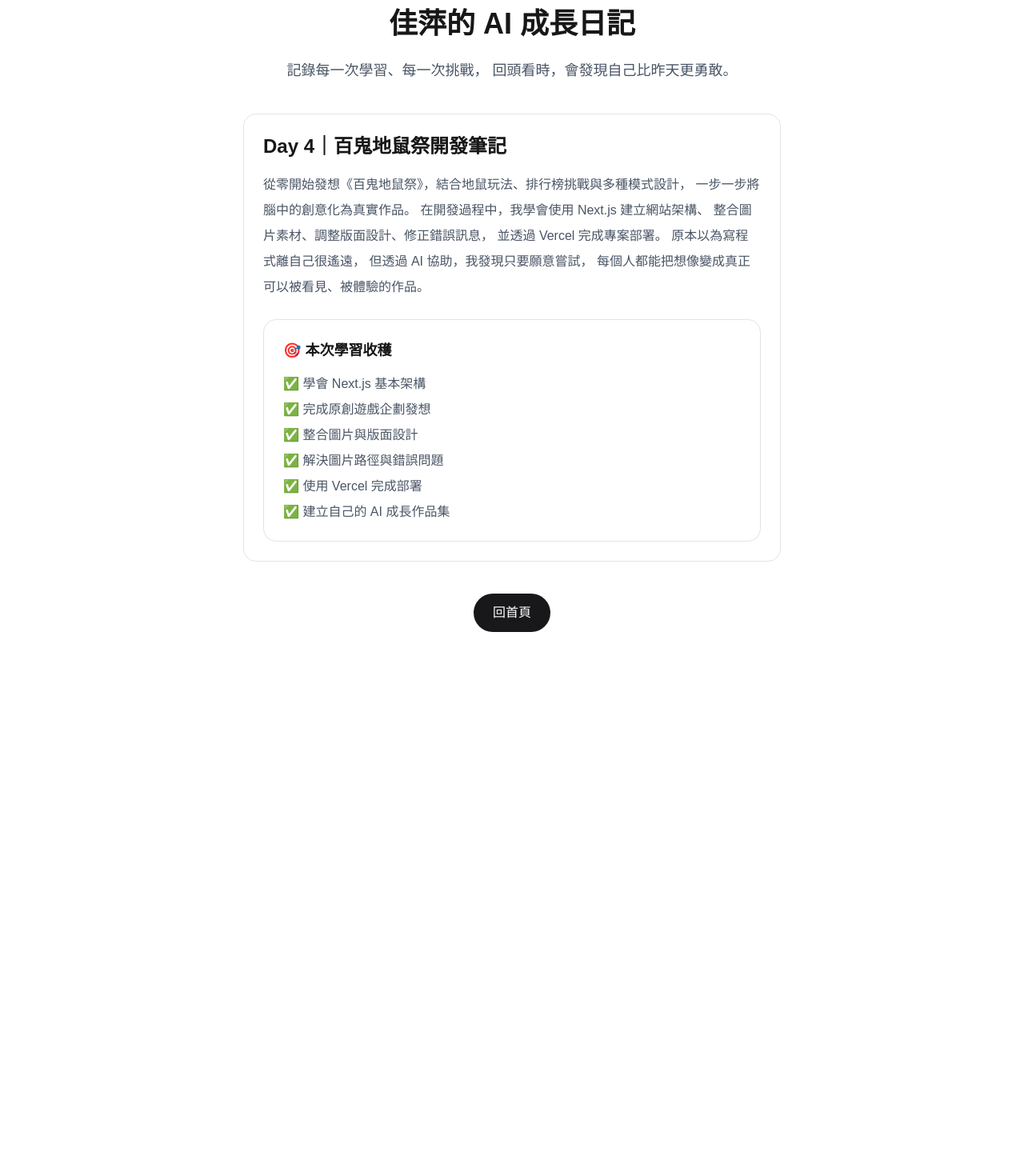
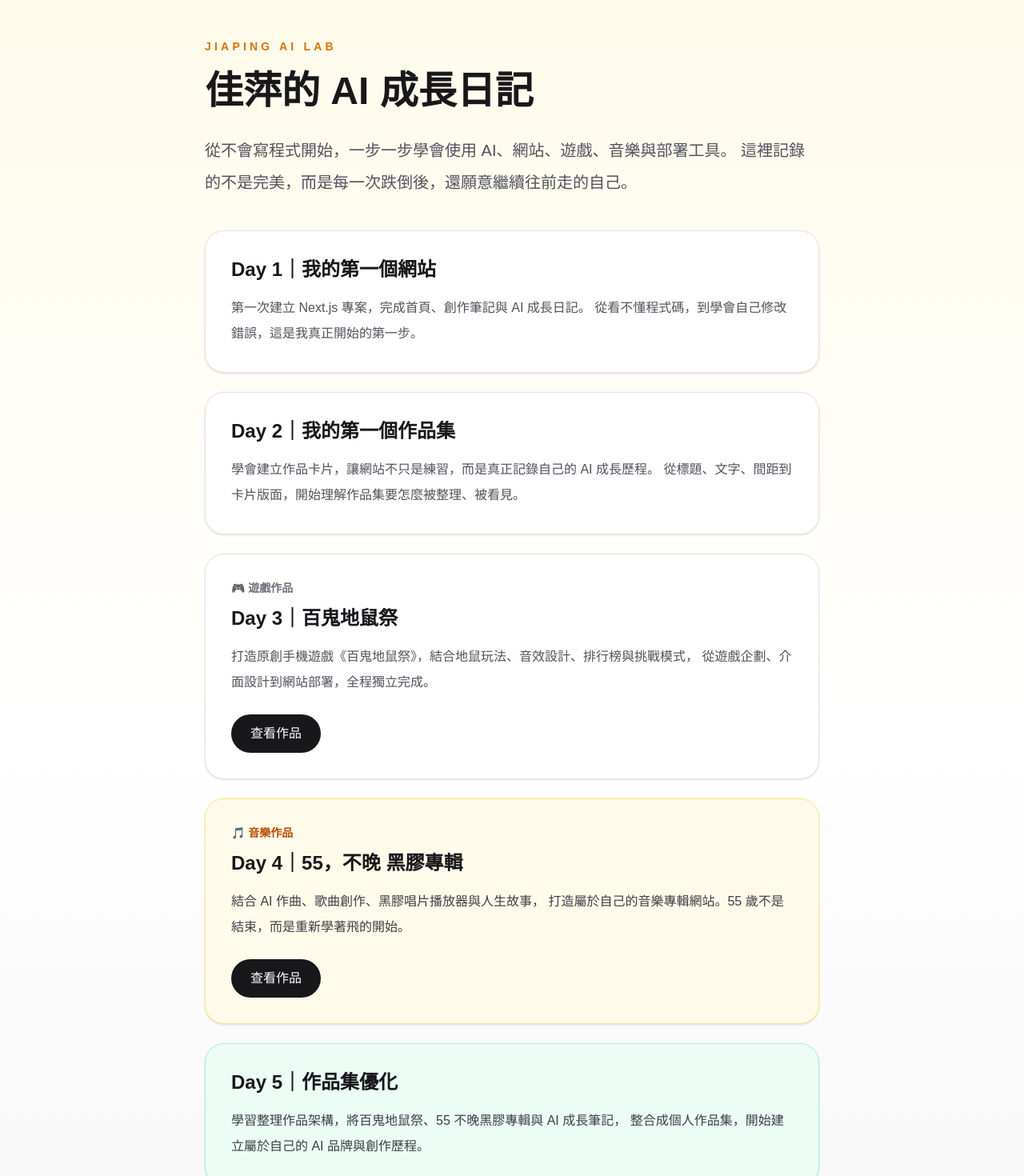
Before and after one commit to b0918800999-svg/jiaping-ai-lab, a Next.js app: page /growth in a window 1280 px wide. Shown: the top 1470 px of the page at 80% size. Before the commit the page ends 800 px from the top, so only its background shows below. Built offline with nearby package versions, Linux system fonts and the light colour scheme.

Commit message:
fix growth page

```diff
--- a/app/growth/page.tsx
+++ b/app/growth/page.tsx
@@ -1,53 +1,96 @@
 export default function GrowthPage() {
   return (
-    <main className="flex min-h-screen flex-col items-center justify-center">
-      <h1 className="text-4xl font-bold">
+    <main className="min-h-screen bg-gradient-to-b from-amber-50 via-white to-zinc-100 px-6 py-12 text-zinc-900">
+      <section className="mx-auto max-w-3xl">
+        <p className="text-sm font-semibold tracking-[0.3em] text-amber-600">
+          JIAPING AI LAB
+        </p>
+
+        <h1 className="mt-4 text-5xl font-black leading-tight">
           佳萍的 AI 成長日記
         </h1>
 
-      <p className="mt-6 text-lg text-gray-600">
-        記錄每一次學習、每一次挑戰，
-        回頭看時，會發現自己比昨天更勇敢。
-      </p>
-<div className="mt-10 max-w-2xl rounded-2xl border border-zinc-200 p-6">
-  <h2 className="text-2xl font-bold">
-    Day 4｜百鬼地鼠祭開發筆記
-  </h2>
-
-  <p className="mt-4 text-gray-600 leading-8">
-    從零開始發想《百鬼地鼠祭》，結合地鼠玩法、排行榜挑戰與多種模式設計，
-    一步一步將腦中的創意化為真實作品。
-
-    在開發過程中，我學會使用 Next.js 建立網站架構、
-    整合圖片素材、調整版面設計、修正錯誤訊息，
-    並透過 Vercel 完成專案部署。
-
-    原本以為寫程式離自己很遙遠，
-    但透過 AI 協助，我發現只要願意嘗試，
-    每個人都能把想像變成真正可以被看見、被體驗的作品。
+        <p className="mt-6 text-xl leading-loose text-zinc-600">
+          從不會寫程式開始，一步一步學會使用 AI、網站、遊戲、音樂與部署工具。
+          這裡記錄的不是完美，而是每一次跌倒後，還願意繼續往前走的自己。
         </p>
 
-  <div className="mt-6 rounded-2xl border border-zinc-200 p-6">
-    <h3 className="text-lg font-bold">
-      🎯 本次學習收穫
-    </h3>
+        <div className="mt-10 space-y-6">
+          <div className="rounded-3xl border border-zinc-200 bg-white p-8 shadow-sm">
+            <h2 className="text-2xl font-bold">Day 1｜我的第一個網站</h2>
+            <p className="mt-4 leading-loose text-zinc-600">
+              第一次建立 Next.js 專案，完成首頁、創作筆記與 AI 成長日記。
+              從看不懂程式碼，到學會自己修改錯誤，這是我真正開始的第一步。
+            </p>
+          </div>
 
-    <ul className="mt-4 space-y-2 text-gray-600">
-      <li>✅ 學會 Next.js 基本架構</li>
-      <li>✅ 完成原創遊戲企劃發想</li>
-      <li>✅ 整合圖片與版面設計</li>
-      <li>✅ 解決圖片路徑與錯誤問題</li>
-      <li>✅ 使用 Vercel 完成部署</li>
-      <li>✅ 建立自己的 AI 成長作品集</li>
-    </ul>
+          <div className="rounded-3xl border border-zinc-200 bg-white p-8 shadow-sm">
+            <h2 className="text-2xl font-bold">Day 2｜我的第一個作品集</h2>
+            <p className="mt-4 leading-loose text-zinc-600">
+              學會建立作品卡片，讓網站不只是練習，而是真正記錄自己的 AI 成長歷程。
+              從標題、文字、間距到卡片版面，開始理解作品集要怎麼被整理、被看見。
+            </p>
+          </div>
+
+          <div className="rounded-3xl border border-zinc-200 bg-white p-8 shadow-sm">
+            <p className="text-sm font-semibold text-zinc-500">🎮 遊戲作品</p>
+            <h2 className="mt-3 text-2xl font-bold">Day 3｜百鬼地鼠祭</h2>
+            <p className="mt-4 leading-loose text-zinc-600">
+              打造原創手機遊戲《百鬼地鼠祭》，結合地鼠玩法、音效設計、排行榜與挑戰模式，
+              從遊戲企劃、介面設計到網站部署，全程獨立完成。
+            </p>
+            <a
+              href="https://hyakki-survival-game.vercel.app"
+              target="_blank"
+              rel="noopener noreferrer"
+              className="mt-6 inline-block rounded-full bg-zinc-900 px-6 py-3 text-white"
+            >
+              查看作品
+            </a>
+          </div>
+
+          <div className="rounded-3xl border border-amber-200 bg-amber-50 p-8 shadow-sm">
+            <p className="text-sm font-semibold text-amber-700">🎵 音樂作品</p>
+            <h2 className="mt-3 text-2xl font-bold">Day 4｜55，不晚 黑膠專輯</h2>
+            <p className="mt-4 leading-loose text-zinc-700">
+              結合 AI 作曲、歌曲創作、黑膠唱片播放器與人生故事，
+              打造屬於自己的音樂專輯網站。55 歲不是結束，而是重新學著飛的開始。
+            </p>
+            <a
+              href="https://55-not-late.vercel.app"
+              target="_blank"
+              rel="noopener noreferrer"
+              className="mt-6 inline-block rounded-full bg-zinc-900 px-6 py-3 text-white"
+            >
+              查看作品
+            </a>
+          </div>
+
+          <div className="rounded-3xl border border-emerald-200 bg-emerald-50 p-8 shadow-sm">
+            <h2 className="text-2xl font-bold">Day 5｜作品集優化</h2>
+            <p className="mt-4 leading-loose text-zinc-700">
+              學習整理作品架構，將百鬼地鼠祭、55 不晚黑膠專輯與 AI 成長筆記，
+              整合成個人作品集，開始建立屬於自己的 AI 品牌與創作歷程。
+            </p>
+          </div>
+
+          <div className="rounded-3xl border border-sky-200 bg-sky-50 p-8 shadow-sm">
+            <h2 className="text-2xl font-bold">Day 6｜AI 創作實驗室正式完成</h2>
+            <p className="mt-4 leading-loose text-zinc-700">
+              從完全不懂程式與 AI 工具，到完成網站、遊戲、音樂專輯與作品集。
+              每一次卡關、每一次修改，都成為成長路上的養分。
+              佳萍 AI 創作實驗室，正式啟動。
+            </p>
           </div>
         </div>
+
         <a
           href="/"
-        className="mt-10 rounded-full bg-zinc-900 px-6 py-3 text-white"
+          className="mt-10 inline-block rounded-full bg-zinc-900 px-6 py-3 text-white"
         >
           回首頁
         </a>
+      </section>
     </main>
   );
 }
--- a/app/notes/page.tsx
+++ b/app/notes/page.tsx
@@ -4,10 +4,12 @@ export default function NotesPage() {
 
       <h1 className="text-4xl font-bold">佳萍的創作筆記</h1>
 
-      <p className="mt-6 max-w-2xl text-center text-gray-600">
-        這裡記錄每一次學習、每一次突破，未來回頭看，都會感謝今天努力的自己。
-      </p>
-
+     <p className="mt-3 text-gray-600">
+  學會建立作品卡片，讓網站不只是練習，
+  而是真正記錄自己的 AI 成長歷程。
+  從標題、文字、間距到卡片版面，
+  開始理解作品集要怎麼被整理、被看見。
+</p>
       {/* Day1 */}
       <div className="mt-10 max-w-2xl rounded-2xl border border-zinc-200 p-8 shadow-sm">
         <h2 className="text-2xl font-bold">
```
Lines whose indentation alone changed are shown as unchanged.
